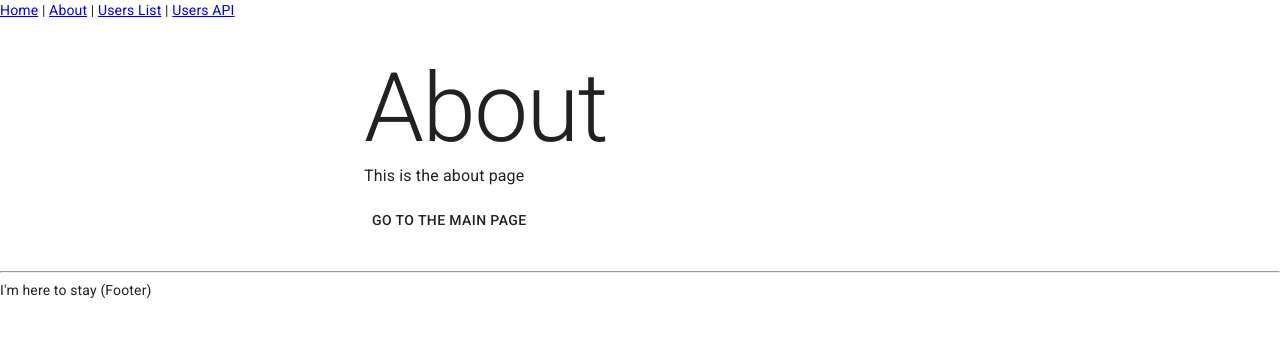
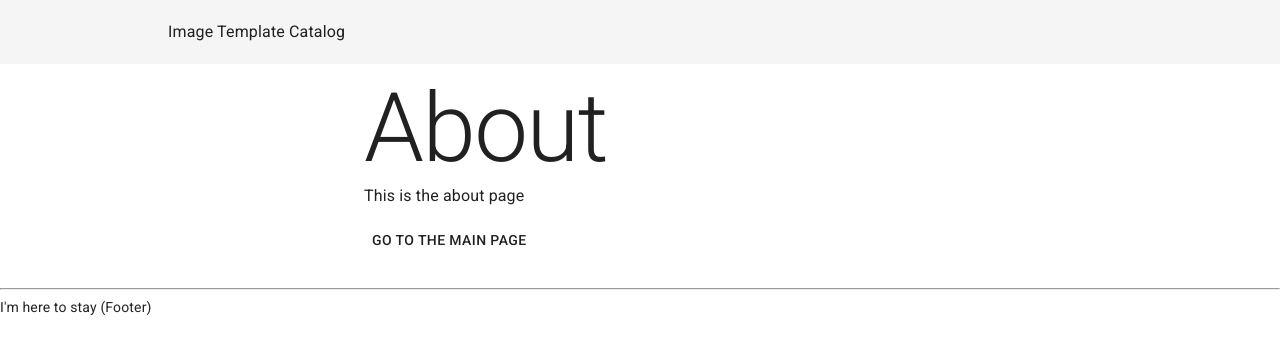
Before and after one commit to hankei6km/test-image-template-catalog, a Next.js app: page /about in a window 1280 px wide. Shown: the top 354 px of the page. Built offline with nearby package versions, Linux system fonts and the light colour scheme.

Commit message:
Make index and template pages

```diff
--- a/components/Layout.tsx
+++ b/components/Layout.tsx
@@ -1,41 +1,91 @@
-import React, { ReactNode } from 'react'
-import Link from 'next/link'
-import Head from 'next/head'
+import React, { ReactNode } from 'react';
+import { makeStyles } from '@material-ui/core/styles';
+import Head from 'next/head';
+import Link from '../components/Link';
+import AppBar from '@material-ui/core/AppBar';
+import Box from '@material-ui/core/Box';
+import Toolbar from '@material-ui/core/Toolbar';
+import Button from '@material-ui/core/Button';
+import Typography from '@material-ui/core/Typography';
+
+const useStyles = makeStyles((theme) => ({
+  root: {
+    // maxWidth: '36rem',
+    // padding: '0 1rem',
+    width: '100%',
+    margin: '0rem auto 0rem'
+  },
+  title: {
+    width: '100%',
+    display: 'flex',
+    flexDirection: 'column',
+    justifyContent: 'center',
+    alignItems: 'center',
+    '& > .MuiBox-root': {
+      width: '100%',
+      maxWidth: theme.breakpoints.values.md
+    }
+  },
+  content: {
+    width: '100%',
+    display: 'flex',
+    flexDirection: 'column',
+    alignItems: 'center',
+    '& > .MuiBox-root': {
+      width: '100%',
+      maxWidth: theme.breakpoints.values.md,
+      padding: theme.spacing(1)
+    }
+  }
+}));
 
 type Props = {
-  children?: ReactNode
-  title?: string
-}
+  children?: ReactNode;
+  title?: string;
+  home?: boolean;
+};
 
-const Layout = ({ children, title = 'This is the default title' }: Props) => (
-  <div>
+const Layout = ({
+  children,
+  title = 'This is the default title',
+  home
+}: Props) => {
+  const classes = useStyles();
+  return (
+    <div className={classes.root}>
       <Head>
-      <title>{title}</title>
+        <title>{`${title} - ${process.env.APP_NAME}`}</title>
         <meta charSet="utf-8" />
         <meta name="viewport" content="initial-scale=1.0, width=device-width" />
       </Head>
-    <header>
-      <nav>
-        <Link href="/">
-          <a>Home</a>
-        </Link>{' '}
-        |{' '}
-        <Link href="/about">
-          <a>About</a>
-        </Link>{' '}
-        |{' '}
-        <Link href="/users">
-          <a>Users List</a>
-        </Link>{' '}
-        | <a href="/api/users">Users API</a>
-      </nav>
-    </header>
-    {children}
+      <AppBar position="static" elevation={0} color="default">
+        <Toolbar>
+          <Box className={classes.title}>
+            <Box>
+              <Button
+                disabled={home}
+                style={{ textTransform: 'none' }}
+                component={Link}
+                href="/"
+              >
+                <Box>
+                  <Typography variant="body1" color="textPrimary">
+                    Image Template Catalog
+                  </Typography>
+                </Box>
+              </Button>
+            </Box>
+          </Box>
+        </Toolbar>
+      </AppBar>
+      <Box className={classes.content}>
+        <Box>{children}</Box>
+      </Box>
       <footer>
         <hr />
         <span>I'm here to stay (Footer)</span>
       </footer>
     </div>
-)
-
-export default Layout
+  );
+};
+export default Layout;
--- /dev/null
+++ b/interfaces/template.ts
@@ -0,0 +1,5 @@
+export type TemplateEntryField = {
+  id: string;
+  label: string;
+  template: string;
+};
--- a/package.json
+++ b/package.json
@@ -9,6 +9,7 @@
   },
   "dependencies": {
     "@material-ui/core": "^4.11.2",
+    "@types/node-fetch": "^2.5.7",
     "next": "latest",
     "react": "^16.12.0",
     "react-dom": "^16.12.0"
--- a/pages/about.tsx
+++ b/pages/about.tsx
@@ -1,14 +1,14 @@
-import Link from "../components/Link";
-import Layout from "../components/Layout";
-import Container from "@material-ui/core/Container";
-import Typography from "@material-ui/core/Typography";
-import Box from "@material-ui/core/Box";
-import Button from "@material-ui/core/Button";
+import Link from '../components/Link';
+import Layout from '../components/Layout';
+import Container from '@material-ui/core/Container';
+import Typography from '@material-ui/core/Typography';
+import Box from '@material-ui/core/Box';
+import Button from '@material-ui/core/Button';
 
 const AboutPage = () => (
   <Layout title="About | Next.js + TypeScript Example">
     <Container maxWidth="sm">
-      <Box sx={{ my: 4 }}>
+      <Box>
         <Typography variant="h1">About</Typography>
         <Typography variant="body1">This is the about page</Typography>
         <p>
```
Also changed, not shown: components/TemplatePreview.tsx (added, +31 -0 lines), lib/templates.ts (added, +116 -0 lines), pages/index.tsx (+52 -13 lines), pages/templates/[id].tsx (added, +69 -0 lines), 1 other file (tests, documents, lock files or other folders). Lines whose indentation alone changed are shown as unchanged.
